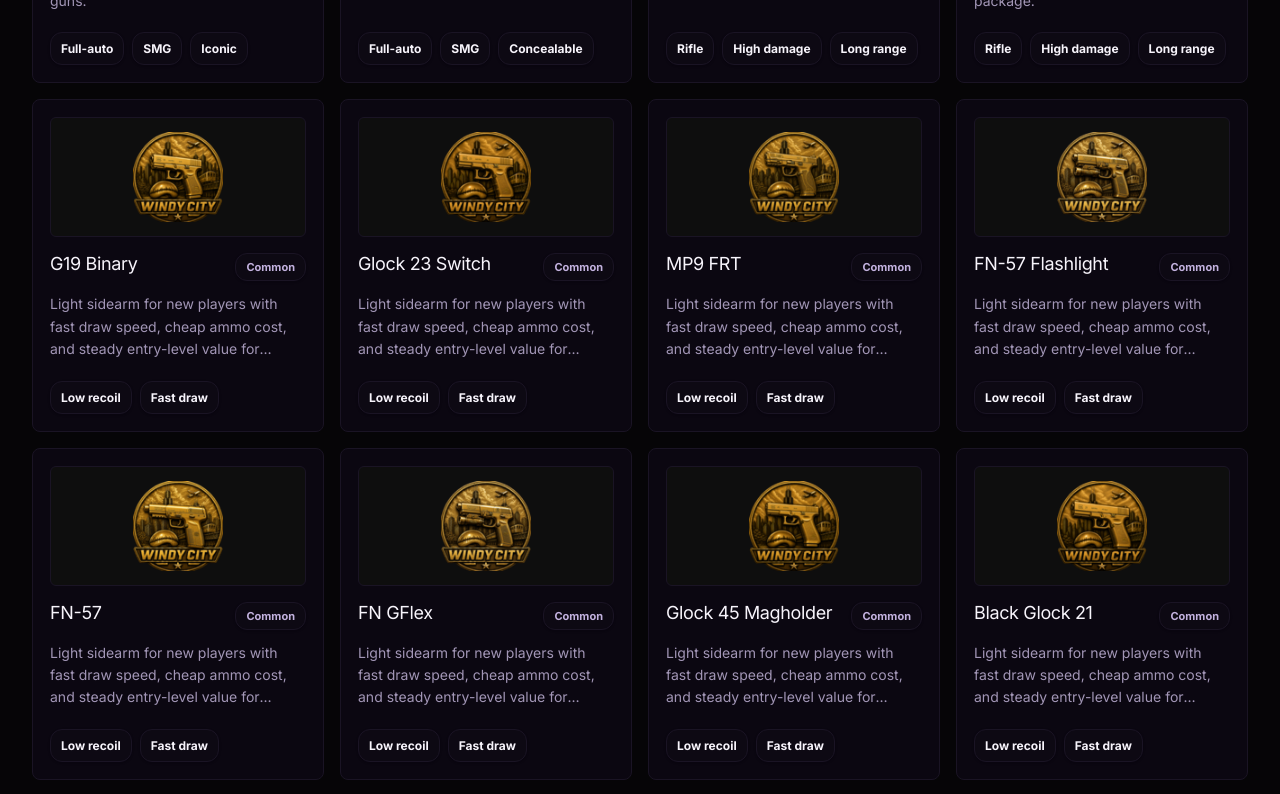
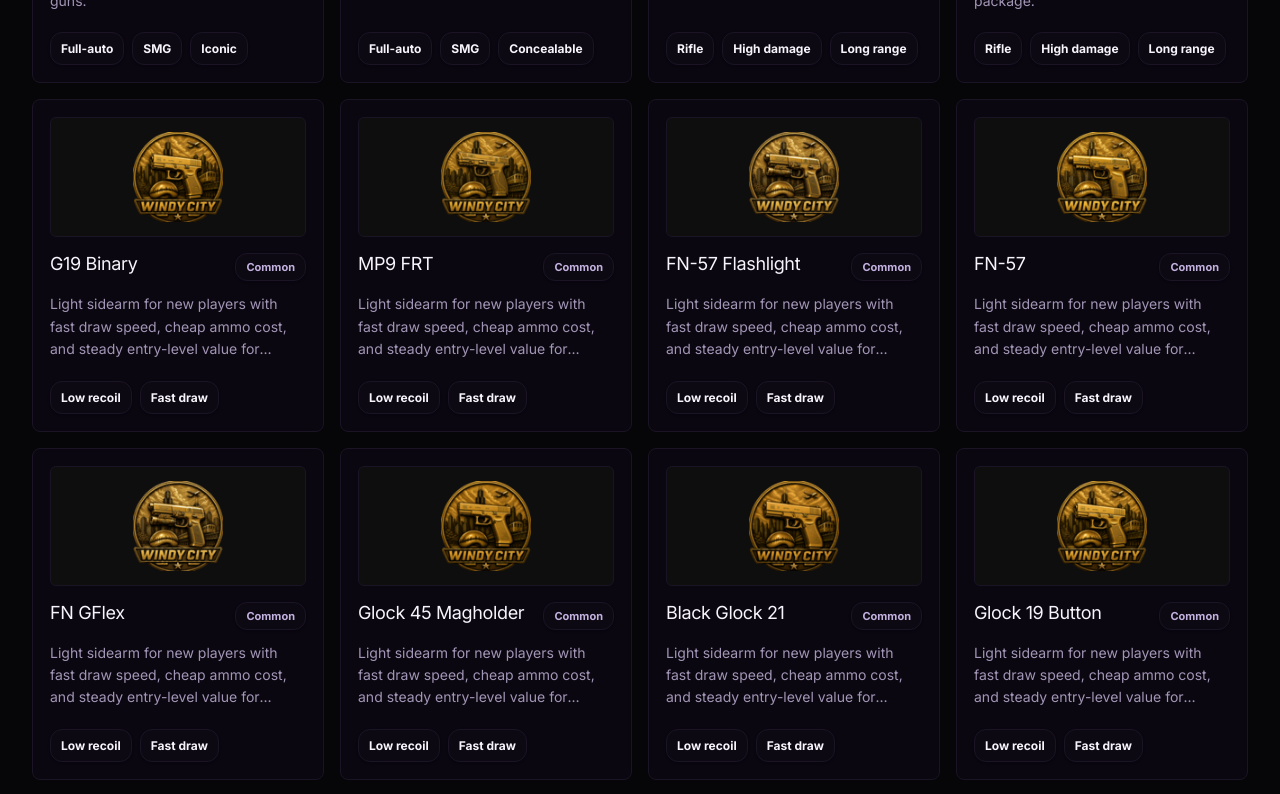
Before and after one commit to Tennessin/The-Ends-V3, a React (Vite) app: page / in a window 1280 px wide. Shown: the part 6520-7314 px from the top of the page. Built offline with nearby package versions, Linux system fonts and the light colour scheme.

Commit message:
Remove Glock 23 Switch

```diff
--- a/src/data/items.ts
+++ b/src/data/items.ts
@@ -610,18 +610,6 @@
     stats: { minDamage: 17, maxDamage: 32, range: 35, fireRate: 72, recoil: 20 },
   },
   {
-    id: "amirig23",
-    name: "Glock 23 Switch",
-    type: "weapon",
-    rarity: "Common",
-    tier: 2,
-    description:
-      "Light sidearm for new players with fast draw speed, cheap ammo cost, and steady entry-level value for simple city jobs and everyday protection.",
-    tags: ["Low recoil", "Fast draw"],
-    image: asset("amirig23.png"),
-    stats: { minDamage: 17, maxDamage: 32, range: 35, fireRate: 72, recoil: 20 },
-  },
-  {
     id: "mp9frt",
     name: "MP9 FRT",
     type: "weapon",
```
